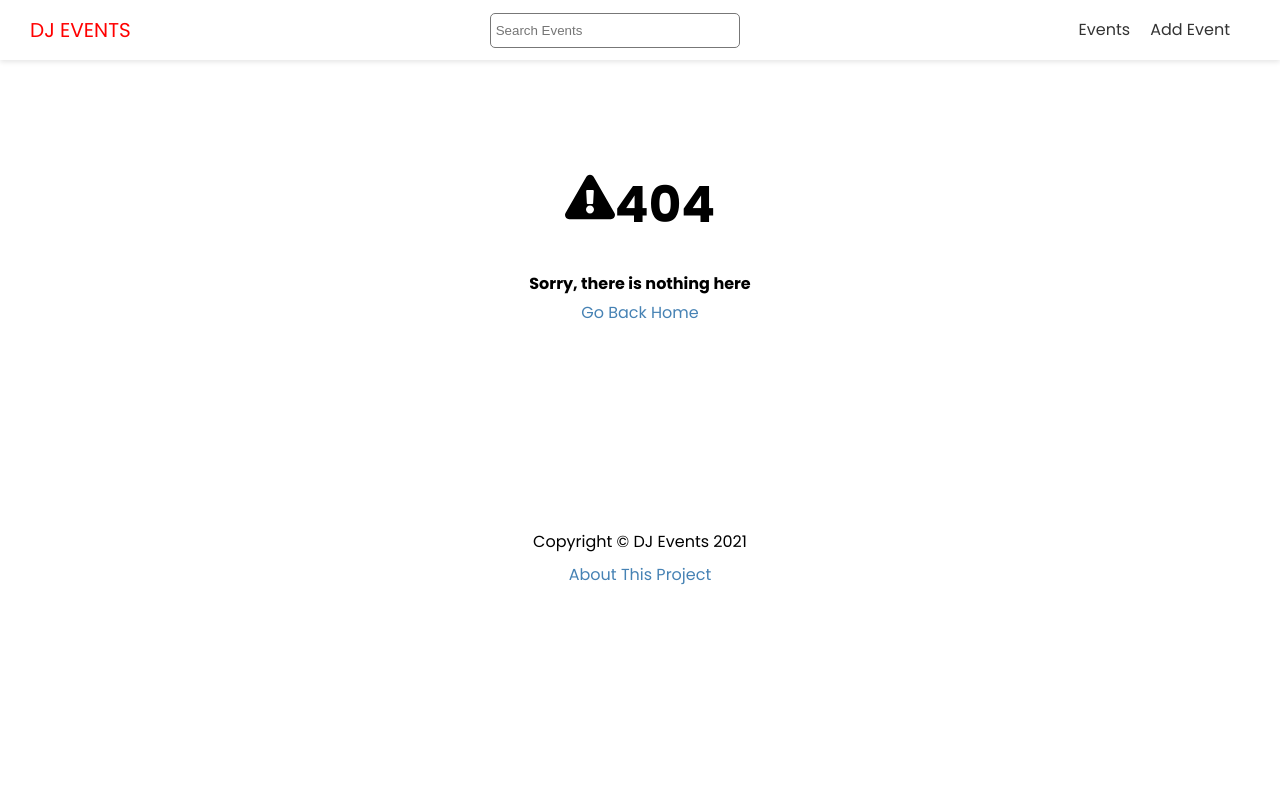
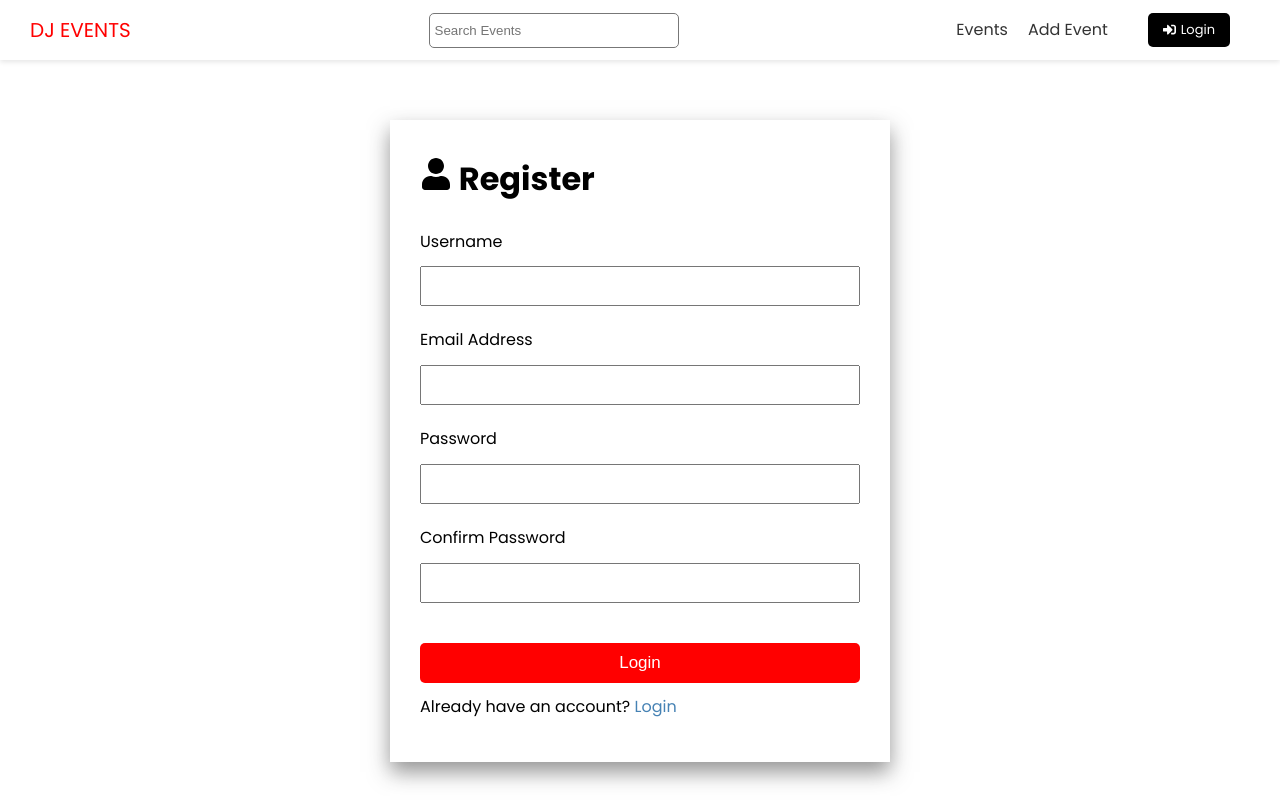
Before and after one commit to Amrod92/DJ-Events---Frontend, a Next.js app: page /account/register in a window 1280 px wide. Before the commit this address had no page. Shown: the top 800 px of the page. Built offline with nearby package versions, Linux system fonts and the light colour scheme.

Commit message:
Register and Login page

```diff
--- a/components/Header.js
+++ b/components/Header.js
@@ -1,6 +1,7 @@
 import Link from 'next/link';
 import styles from '@/styles/Header.module.css';
 import Search from './Search';
+import { FaSignInAlt, FaSignOutAlt } from 'react-icons/fa';
 
 export default function Header() {
   return (
@@ -25,6 +26,14 @@
               <a>Add Event</a>
             </Link>
           </li>
+          <li>
+            <Link href='/account/login'>
+              <a className='btn-secondary btn-icon'>
+                <FaSignInAlt />
+                Login
+              </a>
+            </Link>
+          </li>
         </ul>
       </nav>
     </header>
--- /dev/null
+++ b/pages/account/register.js
@@ -0,0 +1,83 @@
+import React from 'react';
+import { useState, useEffect, useContext } from 'react';
+import { ToastContainer, toast } from 'react-toastify';
+import 'react-toastify/dist/ReactToastify.css';
+import { FaUser } from 'react-icons/fa';
+import Link from 'next/link';
+import Layout from '@/components/Layout';
+import styles from '@/styles/AuthForm.module.css';
+
+export default function RegisterPage() {
+  const [username, setUsername] = useState('');
+  const [email, setEmail] = useState('');
+  const [password, setPassword] = useState('');
+  const [passwordConfirm, setPasswordConfirm] = useState('');
+
+  const handleSubmit = e => {
+    e.preventDefault();
+
+    if (password != passwordConfirm) {
+      toast.error('Passwords do not match');
+      return;
+    }
+
+    console.log('====================================');
+    console.log({ username, email, password });
+    console.log('====================================');
+  };
+
+  return (
+    <Layout title='User Login'>
+      <div className={styles.auth}>
+        <h1>
+          <FaUser /> Register
+        </h1>
+        <ToastContainer />
+        <form onSubmit={handleSubmit}>
+          <div>
+            <label htmlFor='username'>Username</label>
+            <input
+              type='text'
+              id='username'
+              value={username}
+              onChange={e => setUsername(e.target.value)}
+            />
+          </div>
+          <div>
+            <label htmlFor='email'>Email Address</label>
+            <input
+              type='email'
+              id='email'
+              value={email}
+              onChange={e => setEmail(e.target.value)}
+            />
+          </div>
+          <div>
+            <label htmlFor='password'>Password</label>
+            <input
+              type='password'
+              id='password'
+              value={password}
+              onChange={e => setPassword(e.target.value)}
+            />
+          </div>
+          <div>
+            <label htmlFor='passwordConfirm'>Confirm Password</label>
+            <input
+              type='password'
+              id='passwordConfirm'
+              value={passwordConfirm}
+              onChange={e => setPasswordConfirm(e.target.value)}
+            />
+          </div>
+
+          <input type='submit' value='Login' className='btn' />
+        </form>
+
+        <p>
+          Already have an account? <Link href='/account/login'>Login</Link>
+        </p>
+      </div>
+    </Layout>
+  );
+}
--- /dev/null
+++ b/styles/AuthForm.module.css
@@ -0,0 +1,31 @@
+.auth {
+  max-width: 500px;
+  margin: auto;
+  padding: 30px;
+  box-shadow: 0px 10px 20px 0px rgba(50, 50, 50, 0.52);
+}
+
+.auth label {
+  display: block;
+  margin-bottom: 10px;
+}
+
+.auth input[type='text'],
+.auth input[type='email'],
+.auth input[type='password'] {
+  display: block;
+  width: 100%;
+  height: 40px;
+  padding: 5px;
+  font-size: 18px;
+}
+
+.auth input[type='submit'] {
+  margin-top: 20px;
+  width: 100%;
+  font-size: 17px;
+}
+
+.auth div {
+  margin-bottom: 20px;
+}
```
Also changed, not shown: pages/account/login.js (added, +55 -0 lines), pages/events/index.js (+20 -5 lines).
